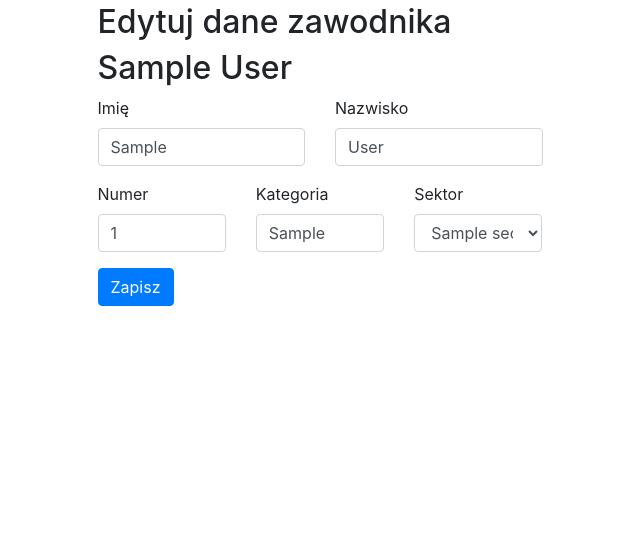
After one commit to Wydzials/TeamStats, a Flask app: page /rider/1/edit in a window 1280 px wide. The commit adds this page. Shown: the part 122-668 px from the top of the page, without its empty margins (320-960 px from the left). Run offline with Flask 2, Linux system fonts and the light colour scheme; the visitor is signed in with stand-in values (Sample User, id 1); tables that the repository leaves empty hold one stand-in row (values such as "Sample post"); some libraries are stand-ins or nearby versions.

Commit message:
Add rider editing page

```diff
--- a/app.py
+++ b/app.py
@@ -197,6 +197,30 @@ def delete_event(id):
         return no_access()
 
 
+@app.route("/rider/<int:id>/edit", methods=["GET", "POST"])
+def edit_rider(id):
+    if is_admin():
+        if request.method == "GET":
+            rider = Rider.query.filter_by(id=id).first()
+            sectors = Sector.query.all()
+            return render_template("edit_rider.html", rider=rider, sectors=sectors)
+        else:
+            rider = Rider.query.filter_by(id=id).first()
+
+            rider.first_name = request.form["first-name"]
+            rider.last_name = request.form["last-name"]
+
+            rider.number = int(request.form["number"])
+            rider.category = request.form["category"]
+            rider.sector_id = request.form["sector-id"]
+
+            db.session.commit()
+
+            return redirect(url_for("index"))
+    else:
+        return no_access()
+
+
 def is_admin():
     return "username" in session and session["username"] == "admin"
 
@@ -210,5 +234,5 @@ def redirect_url():
 
 
 if __name__ == "__main__":
-    imports.import_all()
+    #imports.import_all()
     app.run(debug=True)
--- /dev/null
+++ b/templates/edit_rider.html
@@ -0,0 +1,60 @@
+{% extends "base.html" %}
+
+{% block head %}
+
+{% endblock %}
+
+
+{% block body %}
+<div class="row justify-content-center">
+    <div class="col-5">
+        <h2>Edytuj dane zawodnika</h2>
+        <h2>{{ rider.first_name }} {{ rider.last_name }}</h2>
+        <form method="POST" action="/rider/{{ rider.id }}/edit" id="form">
+
+            <div class="form-group">
+                <div class="row">
+                    <div class="col">
+                        <label for="first-name">Imię</label>
+                        <input type="text" class="form-control" name="first-name" value="{{ rider.first_name }}" autocomplete="off" required>
+                    </div>
+
+                    <div class="col">
+                        <label for="last-name">Nazwisko</label>
+                        <input type="text" class="form-control" name="last-name" value="{{ rider.last_name }}" autocomplete="off" required>
+                    </div>
+                </div>
+            </div>
+
+            <div class="form-group">
+                <div class="row">
+                    <div class="col">
+                        <label for="number">Numer</label>
+                        <input type="number" class="form-control" min="0" name="number" value="{{ rider.number }}" autocomplete="off" required>
+                    </div>
+
+                    <div class="col">
+                        <label for="category">Kategoria</label>
+                        <input type="text" class="form-control" name="category" value="{{ rider.category }}" autocomplete="off" required>
+                    </div>
+
+                    <div class="col">
+                        <label for="sector">Sektor</label>
+                        <select class="form-control" name="sector-id">
+                            {% for sector in sectors %}
+                            {% if sector.id == rider.sector_id %}
+                            <option selected="selected" value="{{ sector.id }}">{{ sector.name }}</option>
+                            {% else %}
+                            <option value="{{ sector.id }}">{{ sector.name }}</option>
+                            {% endif %}
+                            {% endfor %}
+                        </select>
+                    </div>
+                </div>
+            </div>
+
+            <input type="submit" class="btn btn-primary" name="submit" value="Zapisz">
+        </form>
+    </div>
+</div>
+{% endblock %}
```
Also changed, not shown: templates/team.html (+15 -4 lines).
